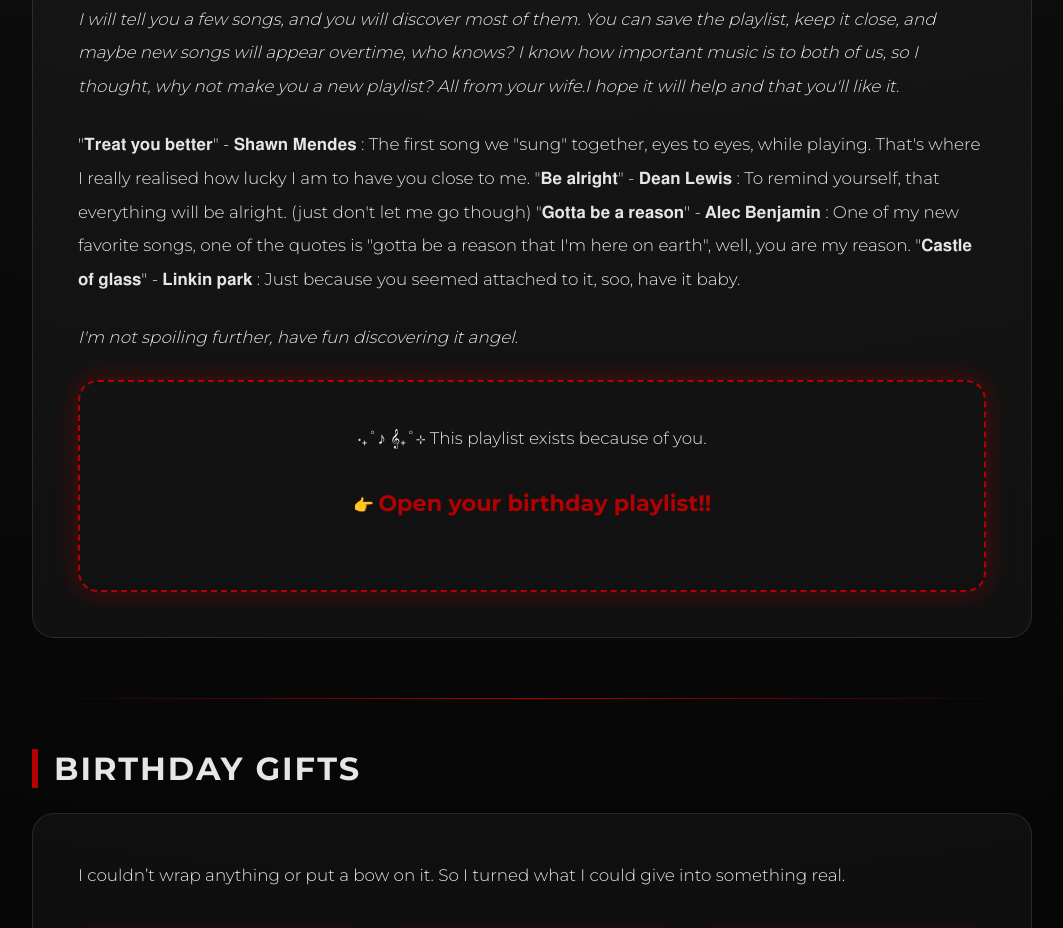
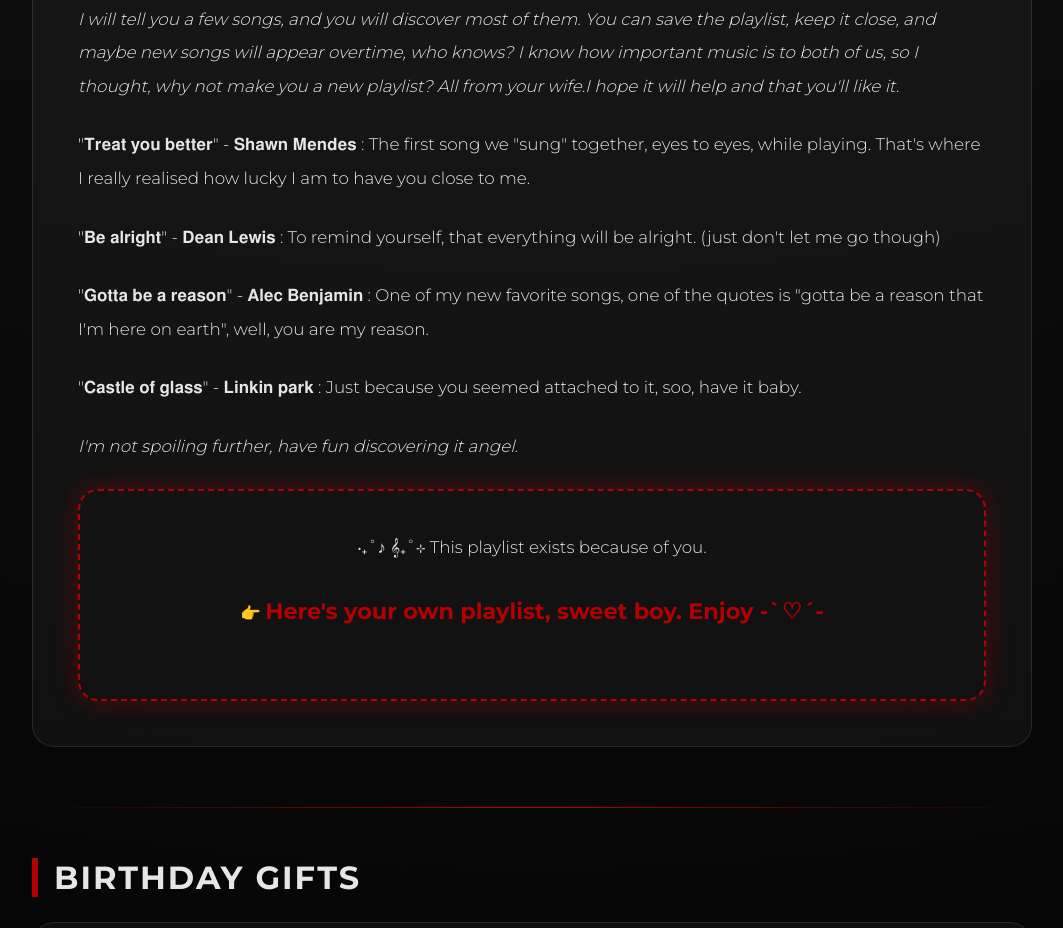
Before and after one commit to DefoNotAmi/birthday-gift-muah, a plain HTML site: page index.html in a window 1280 px wide. Shown: the part 2133-3061 px from the top of the page, without its empty margins (108-1171 px from the left). Drawn offline with Linux system fonts and the light colour scheme.

Commit message:
index.html

```diff
--- a/index.html
+++ b/index.html
@@ -248,19 +248,17 @@
 
 <!-- FILL IN: Explain why music matters to you both -->
 <p><em>I will tell you a few songs, and you will discover most of them. You can save the playlist, keep it close, and maybe new songs will appear overtime, who knows? I know how important music is to both of us, so I thought, why not make you a new playlist? All from your wife.I hope it will help and that you'll like it.</em></p>
-<p>
-"𝐓𝐫𝐞𝐚𝐭 𝐲𝐨𝐮 𝐛𝐞𝐭𝐭𝐞𝐫" - 𝐒𝐡𝐚𝐰𝐧 𝐌𝐞𝐧𝐝𝐞𝐬 : The first song we "sung" together, eyes to eyes, while playing. That's where I really realised how lucky I am to have you close to me.
-"𝐁𝐞 𝐚𝐥𝐫𝐢𝐠𝐡𝐭" - 𝐃𝐞𝐚𝐧 𝐋𝐞𝐰𝐢𝐬 : To remind yourself, that everything will be alright. (just don't let me go though)
-"𝐆𝐨𝐭𝐭𝐚 𝐛𝐞 𝐚 𝐫𝐞𝐚𝐬𝐨𝐧" - 𝐀𝐥𝐞𝐜 𝐁𝐞𝐧𝐣𝐚𝐦𝐢𝐧 : One of my new favorite songs, one of the quotes is "gotta be a reason that I'm here on earth", well, you are my reason.
-"𝐂𝐚𝐬𝐭𝐥𝐞 𝐨𝐟 𝐠𝐥𝐚𝐬𝐬" - 𝐋𝐢𝐧𝐤𝐢𝐧 𝐩𝐚𝐫𝐤 : Just because you seemed attached to it, soo, have it baby.
-</p>
+<p>"𝐓𝐫𝐞𝐚𝐭 𝐲𝐨𝐮 𝐛𝐞𝐭𝐭𝐞𝐫" - 𝐒𝐡𝐚𝐰𝐧 𝐌𝐞𝐧𝐝𝐞𝐬 : The first song we "sung" together, eyes to eyes, while playing. That's where I really realised how lucky I am to have you close to me.</p>
+<p>"𝐁𝐞 𝐚𝐥𝐫𝐢𝐠𝐡𝐭" - 𝐃𝐞𝐚𝐧 𝐋𝐞𝐰𝐢𝐬 : To remind yourself, that everything will be alright. (just don't let me go though)</p>
+<p>"𝐆𝐨𝐭𝐭𝐚 𝐛𝐞 𝐚 𝐫𝐞𝐚𝐬𝐨𝐧" - 𝐀𝐥𝐞𝐜 𝐁𝐞𝐧𝐣𝐚𝐦𝐢𝐧 : One of my new favorite songs, one of the quotes is "gotta be a reason that I'm here on earth", well, you are my reason.</p>
+<p>"𝐂𝐚𝐬𝐭𝐥𝐞 𝐨𝐟 𝐠𝐥𝐚𝐬𝐬" - 𝐋𝐢𝐧𝐤𝐢𝐧 𝐩𝐚𝐫𝐤 : Just because you seemed attached to it, soo, have it baby.</p>
 <p><em>I'm not spoiling further, have fun discovering it angel.</em></p>
 
 <div class="playlist">
   <p>‧₊˚♪ 𝄞₊˚⊹ This playlist exists because of you.</p>
   <p>
     👉 <a href="https://open.spotify.com/playlist/1OS1TvuV0R9ykCxqbEw1vC?si=120b0f4d378e4332" target="_blank">
-      Open your birthday playlist!!
+      Here's your own playlist, sweet boy. Enjoy -`♡´-
     </a>
   </p>
 
```
